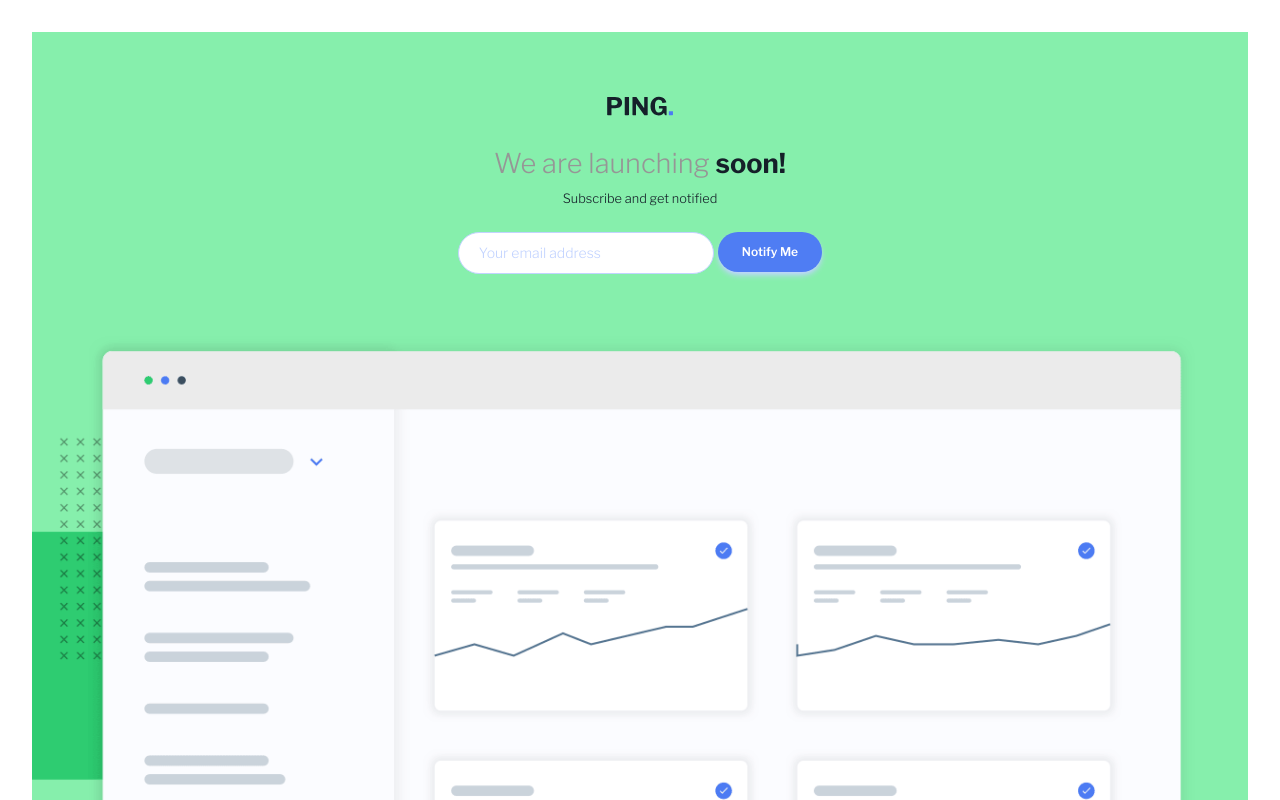
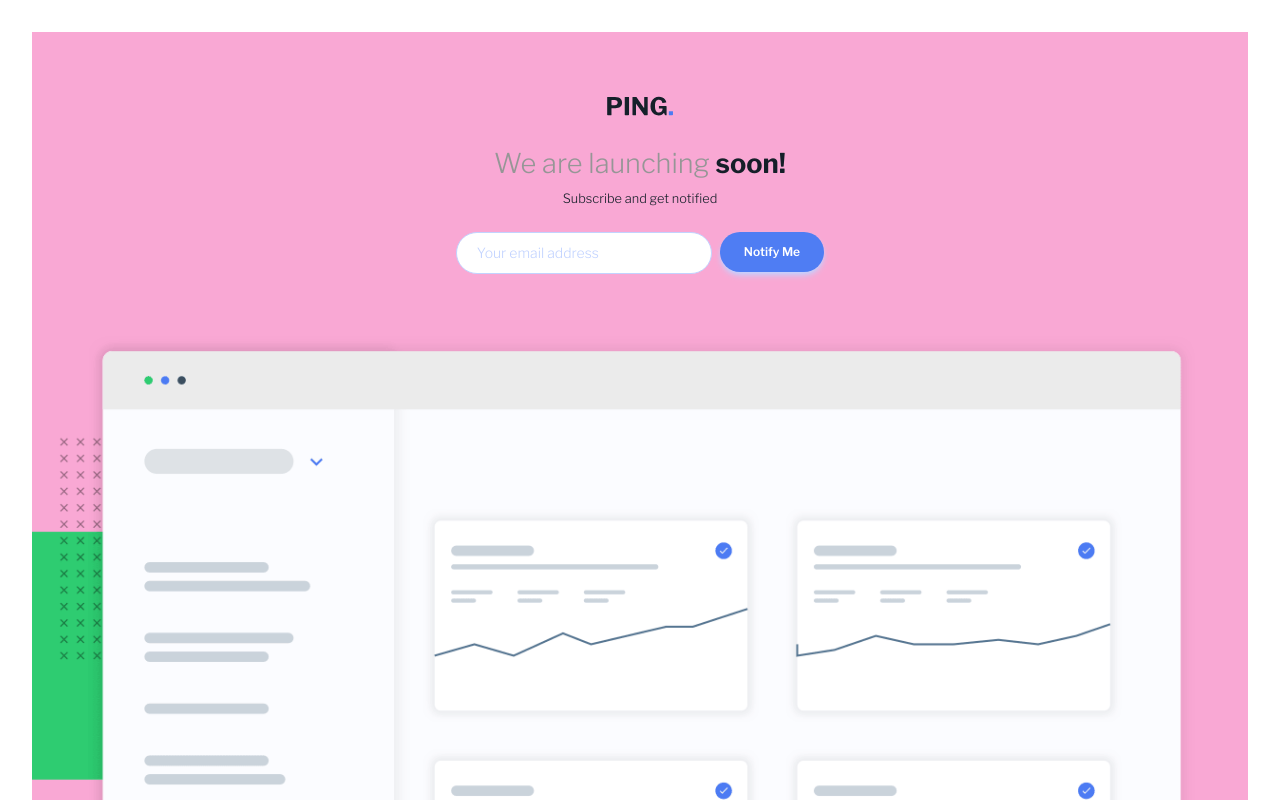
Before and after one commit to elvisowusu/ping-page, a React (Vite) app: page / in a window 1280 px wide. Shown: the top 800 px of the page. Built offline with nearby package versions, Linux system fonts and the light colour scheme.

Commit message:
started building md: screen

```diff
--- a/src/App.jsx
+++ b/src/App.jsx
@@ -25,7 +25,7 @@ function App() {
     console.log(data);
   }
   return (
-    <div className='flex flex-col justify-center items-center font-LibreFranklin font-medium sm:bg-red-300 md:bg-green-300' >
+    <div className='flex flex-col justify-center items-center font-LibreFranklin font-medium sm:bg-red-300 md:bg-green-300 lg:bg-pink-300'>
       <img
         src={logo}
         alt="logo"
@@ -33,7 +33,7 @@ function App() {
       />
       <p className='text-[1.3rem] sm:text-[1.7rem] text-colorGray'>We are launching <span className='font-extrabold text-VeryDarkBlue' >soon!</span></p>
       <p className='text-[0.7rem] sm:text-[0.8rem] mt-1 mb-6 font-light text-VeryDarkBlue'>Subscribe and get notified</p>
-      <form onSubmit={handleSubmit(onSubmit)} className='flex flex-col sm:flex-row sm:gap-1'>
+      <form onSubmit={handleSubmit(onSubmit)} className='flex flex-col sm:flex-row sm:gap-1 md:gap-2'>
         <div>
 
         <input
```
